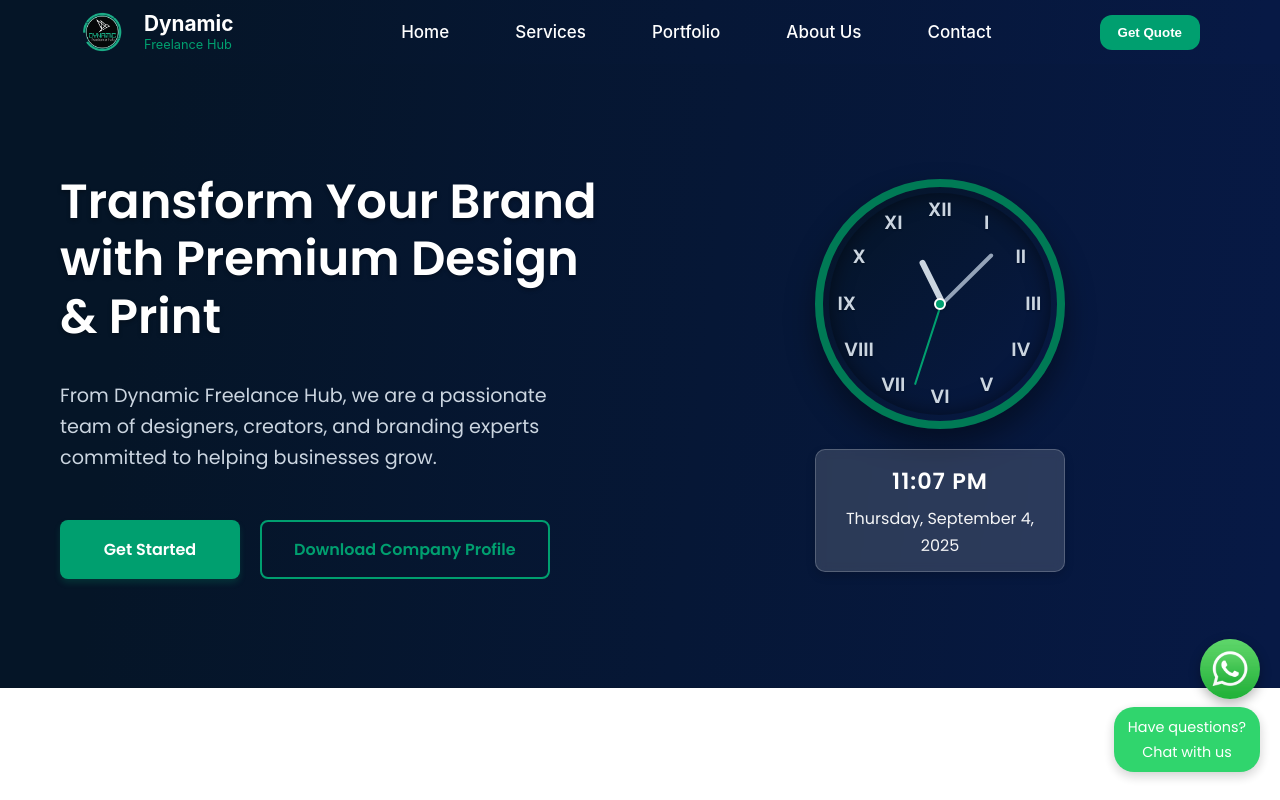
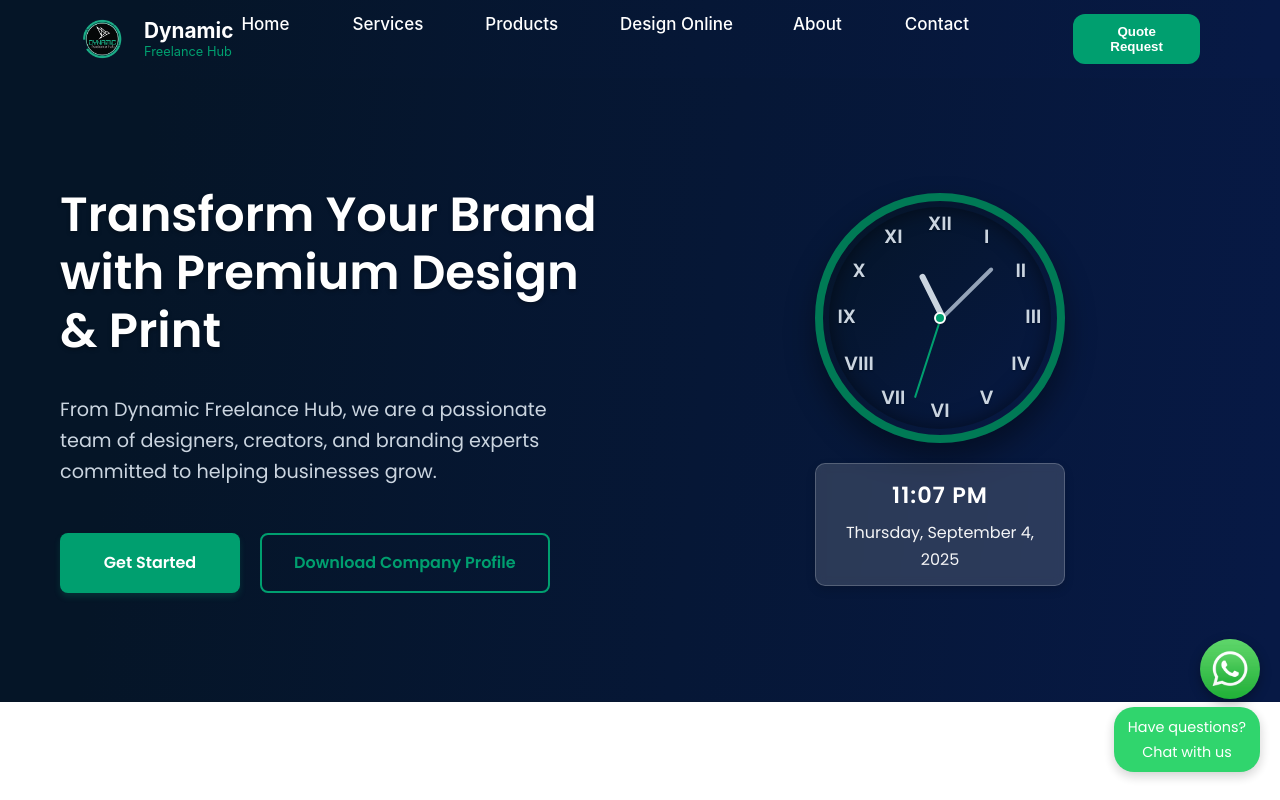
Before and after one commit to Godswillomuka/Dynamic-freelance-hub, a React (Create React App) app: page / in a window 1280 px wide. Shown: the top 800 px of the page. Built offline with nearby package versions, Linux system fonts and the light colour scheme.

Commit message:
added products link to allow user view the service details

```diff
--- a/src/components/Header.js
+++ b/src/components/Header.js
@@ -78,13 +78,14 @@ function Header() {
           <ul>
             <li><Link to="/" className="nav-link" onClick={closeMenu}>Home</Link></li>
             <li><Link to="/services" className="nav-link" onClick={closeMenu}>Services</Link></li>
-            <li><Link to="/portfolio" className="nav-link" onClick={closeMenu}>Portfolio</Link></li>
-            <li><Link to="/about" className="nav-link" onClick={closeMenu}>About Us</Link></li>
-            <li><Link to="/contact" className="nav-link" onClick={closeMenu}>Contact</Link></li>
+            <li><Link to="/products" className="nav-link" onClick={closeMenu}>Products</Link></li>
+            <li><Link to="/portfolio" className="nav-link" onClick={closeMenu}>Design Online</Link></li>
+            <li><Link to="/about" className="nav-link" onClick={closeMenu}>About</Link></li>
+            <li><Link to="/blog" className="nav-link" onClick={closeMenu}>Contact</Link></li>
           </ul>
           <div className="quote-btn-wrapper">
             <Link to="/get-quote" onClick={closeMenu}>
-              <button className="quote-btn">Get Quote</button>
+              <button className="quote-btn">Quote Request</button>
             </Link>
           </div>
         </nav>
--- a/src/components/ServiceData.js
+++ b/src/components/ServiceData.js
@@ -1,6 +1,3 @@
-// Full servicesData covering every service from the sidebar, modeled on the 3D Printing example
-// NOTE: Images use Unsplash queries as placeholders. Replace with local assets where needed.
-
 const servicesData = [
   {
     slug: "digital-offset-printing",
```
